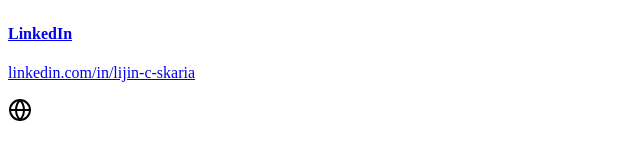
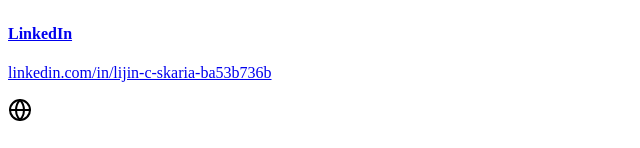
Before and after one commit to lijincskaria10-svg/portfolio3, a React (Vite) app: page /contact in a window 1280 px wide. Shown: the part 393-541 px from the top of the page, without its empty margins (0-640 px from the left). Built offline with nearby package versions, Linux system fonts and the light colour scheme; the HTML template or start-up script is replaced by a standard one.

Commit message:
Update LinkedIn profile URL

```diff
--- a/src/App.jsx
+++ b/src/App.jsx
@@ -56,7 +56,7 @@ function App() {
               <GithubIcon size={18} />
             </a>
             <a
-              href="https://linkedin.com/in/yourprofile"
+              href="https://linkedin.com/in/lijin-c-skaria-ba53b736b"
               target="_blank"
               rel="noopener noreferrer"
               className="footer-link"
--- a/src/pages/Contact.jsx
+++ b/src/pages/Contact.jsx
@@ -71,7 +71,7 @@ export default function Contact() {
           </a>
 
           <a
-            href="https://linkedin.com/in/yourprofile"
+            href="https://linkedin.com/in/lijin-c-skaria-ba53b736b"
             target="_blank"
             rel="noopener noreferrer"
             className="contact-card"
@@ -82,7 +82,7 @@ export default function Contact() {
             </div>
             <div className="contact-card-details">
               <h4>LinkedIn</h4>
-              <p>linkedin.com/in/lijin-c-skaria</p>
+              <p>linkedin.com/in/lijin-c-skaria-ba53b736b</p>
             </div>
           </a>
 
```
